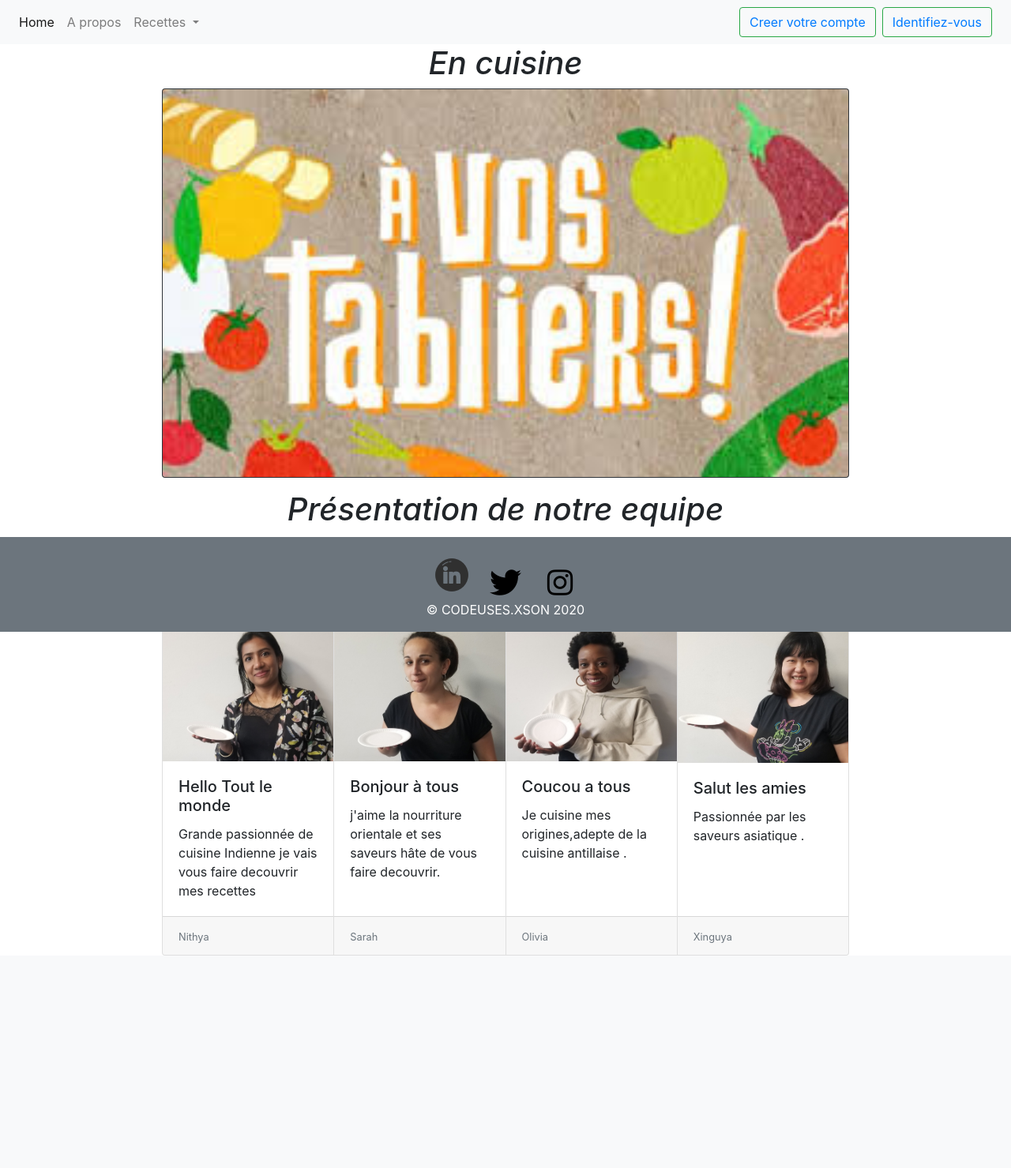
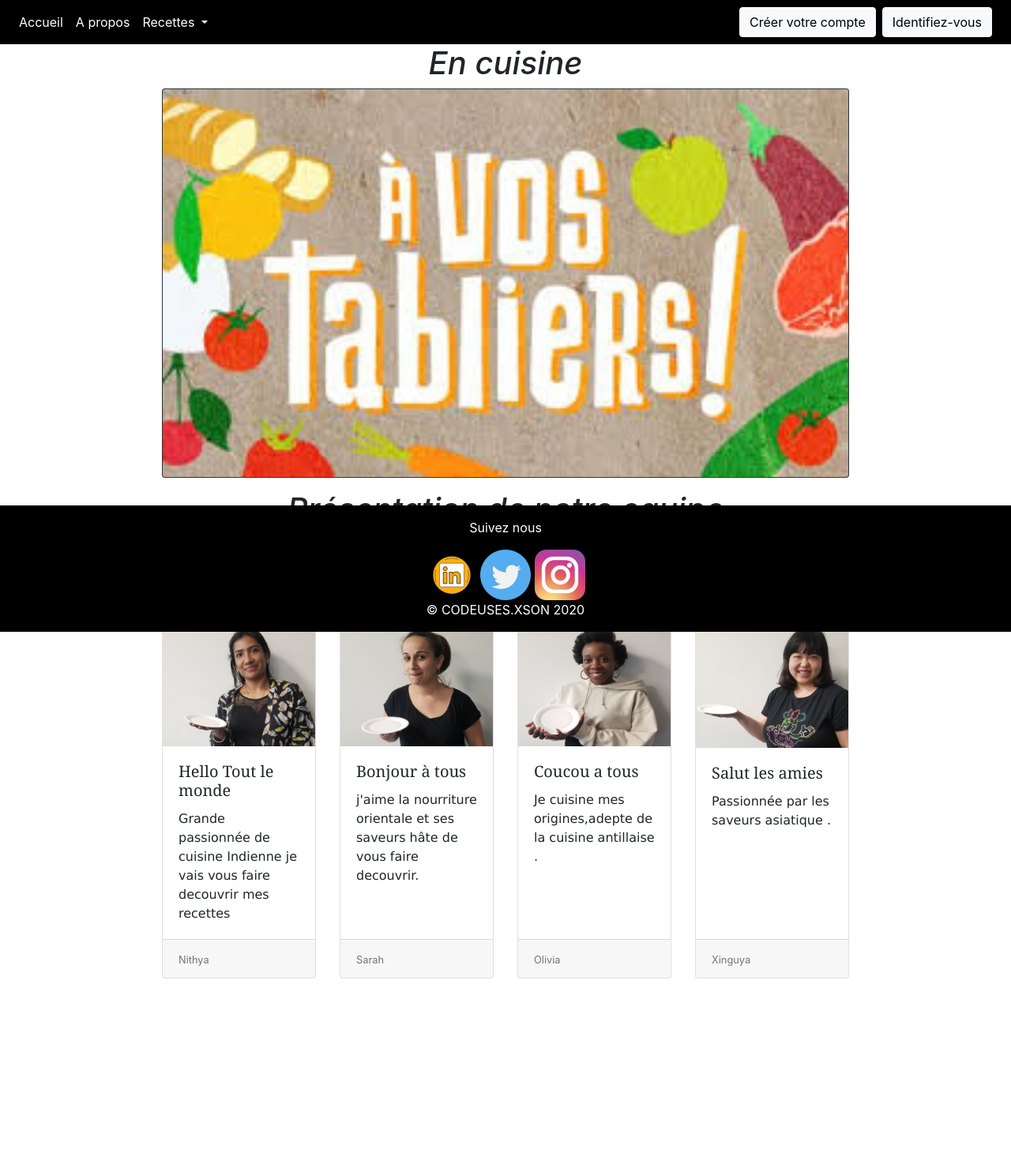
Before and after one commit to O-Antonin/projetcodeuses, a Symfony app: template templates/blog/about.html.twig in a window 1280 px wide. Shown: the top 1479 px of the page at 79% size. Before the commit the page ends 1210 px from the top, so only its background shows below. Run offline with Twig, Linux system fonts and the light colour scheme; the template is opened without the code that fills it, so the values that code supplies are empty; some libraries are stand-ins or nearby versions.

Commit message:
modif style css

```diff
--- a/public/css/style.css
+++ b/public/css/style.css
@@ -2,20 +2,20 @@
     min-height: 85vh;
     margin: auto;
     width: 900px;
-    height: 300px;
+    min-height: 300px;
     padding: auto;
-    /* margin-bottom: 300px !important; */
+     margin-bottom: 300px !important;
 
 
 }
 
-.carousel-dimension{
+.carousel-dimension {
     width: 600px;
     height: 367px;
     margin: auto;
     padding: auto;
 }
-.img-fluid{
+.img-fluid {
     margin: auto;
     width: 900px;
     height: 300px;
@@ -34,7 +34,29 @@
     margin-bottom: 200px!important;
 
 
+    }
 
-body{
-    background:#B9C1C0;
+
+
+body {
+    background-image:url();
 }
+.bgnoir{
+    background-color: black;
+}
+
+.linkcolor a{
+    color:white!important;
+}
+.btn a{
+    color: black!important;
+}
+.card-title{
+    font-family: Georgia, 'Times New Roman', Times, serif;
+}
+.card-text{
+    font-family: 'Lucida Sans', 'Lucida Sans Regular', 'Lucida Grande', 'Lucida Sans Unicode', Geneva, Verdana, sans-serif;
+}
+.text-black{
+    font-family: 'Lucida Sans', 'Lucida Sans Regular', 'Lucida Grande', 'Lucida Sans Unicode', Geneva, Verdana, sans-serif;
+}
--- a/templates/base.html.twig
+++ b/templates/base.html.twig
@@ -17,26 +17,27 @@
     </head>
     <body>
 
-        <nav class="navbar navbar-expand-lg navbar-light bg-light">
+
+        <nav class="navbar navbar-expand-lg navbar-light bgnoir">
 
             <div class="collapse navbar-collapse" id="navbarSupportedContent">
-              <ul class="navbar-nav mr-auto">
+              <ul class="navbar-nav mr-auto linkcolor">
                 <li class="nav-item active">
-                  <a class="nav-link" href="{{ path('home') }}">Home</a>
+                  <a class="nav-link " href="{{ path('home') }}">Accueil</a>
                 </li>
                 <li class="nav-item">
-                  <a class="nav-link" href="">A propos</a>
+                  <a class="nav-link " href="{{ path('about') }}">A propos</a>
                 </li>
                 <li class="nav-item dropdown">
                   <a class="nav-link dropdown-toggle" href="#" id="navbarDropdown" role="button" data-toggle="dropdown" aria-haspopup="true" aria-expanded="false">
                    Recettes
                   </a>
-                  <div class="dropdown-menu" aria-labelledby="navbarDropdown">
+                  <div class="dropdown-menu bgnoir" aria-labelledby="navbarDropdown ">
 
-                    <a class="dropdown-item" href="#">Chinoise</a>
-                    <a class="dropdown-item" href="#">Antillaise</a>
-                    <a class="dropdown-item" href="#">Orientale</a>
-                    <a class="dropdown-item" href="#">Indienne</a>
+                    <a class="dropdown-item" href="{{ path('blog') }}">Chinoise</a>
+                    <a class="dropdown-item" href="{{ path('blog') }}">Antillaise</a>
+                    <a class="dropdown-item" href="{{ path('blog') }}">Orientale</a>
+                    <a class="dropdown-item" href="{{ path('blog') }}">Indienne</a>
                     <a class="dropdown-item" href="{{path('blog') }}">Afficher toutes les spécialités</a>
                 </li>
 
@@ -60,13 +61,13 @@
               <form class="form-inline my-2 my-lg-0">
                 {% if not app.user %}
 
-                <button class="btn btn-outline-success my-2 my-sm-0  mr-2" type="submit"> <a href="{{ path('security_registration') }}">Creer votre compte</a> </button>
+                <button class="btn btn-light my-2 my-sm-0  mr-2" type="submit"> <a href="{{ path('security_registration') }}">Créer votre compte</a> </button>
 
-                <button class="btn btn-outline-success my-2 my-sm-0 mr-2" type="submit">  <a href="{{ path('security_login')}}">Identifiez-vous</a></button>
+                <button class="btn btn-light my-2 my-sm-0 mr-2" type="submit">  <a href="{{ path('security_login')}}">Identifiez-vous</a></button>
 
                 {% else %}
 
-                <button class="btn btn-outline-success my-2 my-sm-0 " type="submit">  <a href="{{ path('security_logout')}}">Déconnexion</a></button>
+                <button class="btn btn-light my-2 my-sm-0 " type="submit">  <a href="{{ path('security_logout')}}">Déconnexion</a></button>
 
                 {% endif %}
               </form>
@@ -83,13 +84,15 @@
 
 
 
-        <footer class="bg-secondary text-white text-center py-3 fixed-bottom">
+        <footer class="bgnoir text-white text-center py-3 fixed-bottom">
 <div class="container">
 
            <section class="section-footer">
-          <img src="images/lin2.png" />
-          <img src="images/twi.png" />
-          <img src="images/insta.png" />
+           <p>Suivez nous</p>
+
+          <img src="images/li.png" />
+          <img src="images/twitter2.png" />
+          <img src="images/instagram.png" />
         </section>
 
 
--- a/templates/blog/about.html.twig
+++ b/templates/blog/about.html.twig
@@ -11,13 +11,16 @@
 
     </div>
 </div>
-<h1 class="text-center" style="font-style:italic;"> Présentation de notre equipe</h2><p>
+<h1 class="text-center" style="font-style:italic;"> Présentation de notre equipe</h2>
+<p class="text-black">
 Bonjour tout le monde
-Et bienvenue sur le blog de Nithya, Sarah, Olivia et Xinguya! Depuis le temps qu'on voulaient se lancer , c'est chose faite.Nous sommes là pour partager avec vous notre passion pour la cuisine à travers le monde avec de recettes personnellles , des recettes denichées sur d'autre blog mais aussi dans des livres.
-Nous voulons vous donnez envie avec nos differents plats .
+Et bienvenue sur le blog de Nithya, Sarah, Olivia et Xinguya! Depuis le temps qu'on voulaient se lancer , c'est chose faites.
+Nous sommes là pour partager avec vous notre passion pour la cuisine à travers le monde avec des recettes personnellles , des recettes denichées sur d'autre blog mais aussi dans des livres.
+Nous voulons vous donnez envie avec nos différents plats .
+C'est parti!
 </p>
 
-      <div class="card-group mb-10">
+      <div class="card-deck mb-10 ">
   <div class="card">
     <img src="images/nithya.jpg" class="card-img-top" alt="...">
     <div class="card-body">
--- a/templates/blog/home.html.twig
+++ b/templates/blog/home.html.twig
@@ -3,7 +3,7 @@
 {% block body %}
 
             <h1 class="text-center"> Bienvenue sur notre blog </h2>
-            <img src="images/ban.jpg" class="img-fluid mb-3" alt="Responsive image">
+            <img src="images/cuisinerecettes.png" class="img-fluid mb-3" alt="Responsive image">
 
     <div id="carouselExampleInterval" class="carousel slide mb-3" data-ride="carousel">
         <div class="carousel-inner carousel-dimension">
```
Also changed, not shown: src/Migrations/Version20200706141325.php (deleted, +0 -35 lines), src/Migrations/Version20200707131449.php (renamed from src/Migrations/Version20200707091328.php, +11 -1 lines), public/images/cuisinerecettes.png (added), public/images/instagram.png (added), public/images/li.png (added), public/images/linkedin2.png (added), public/images/twitter2.png (added), public/images/ustensible.jpg (added), public/js/app.js (added).
